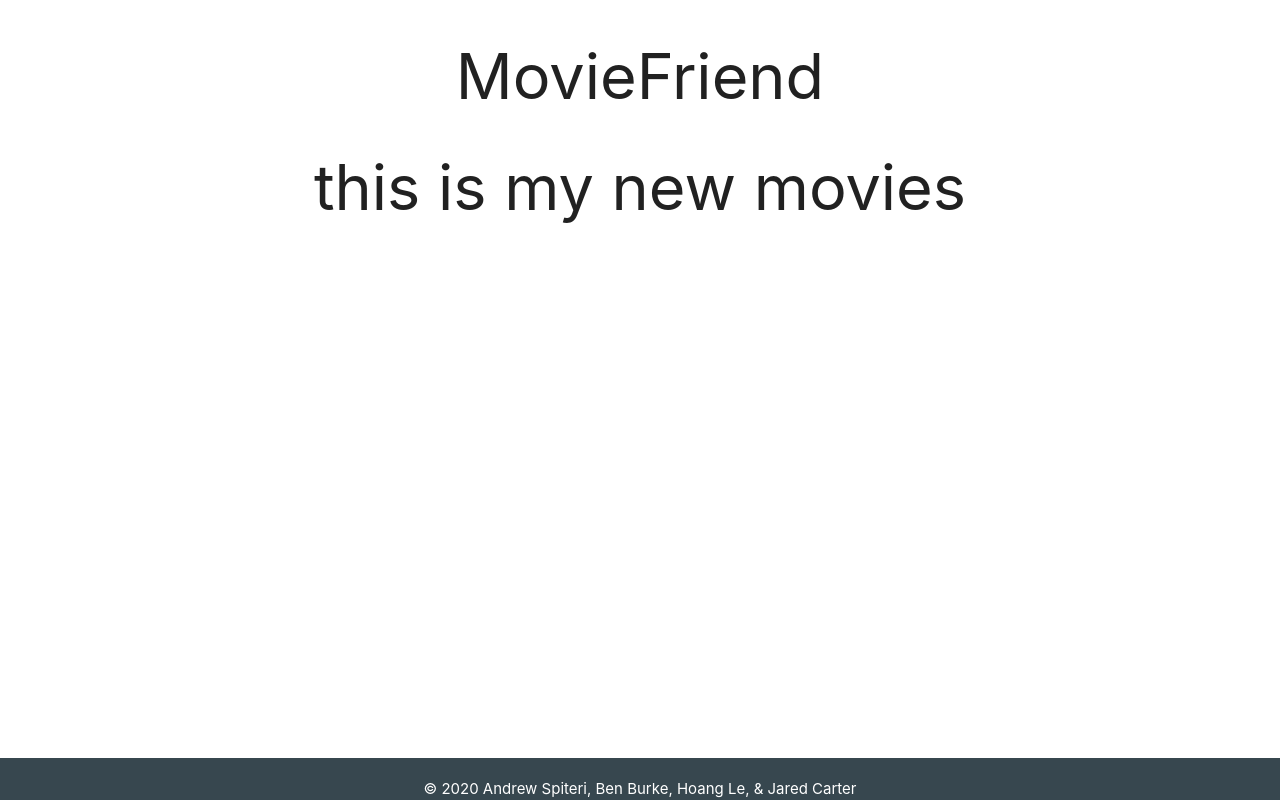
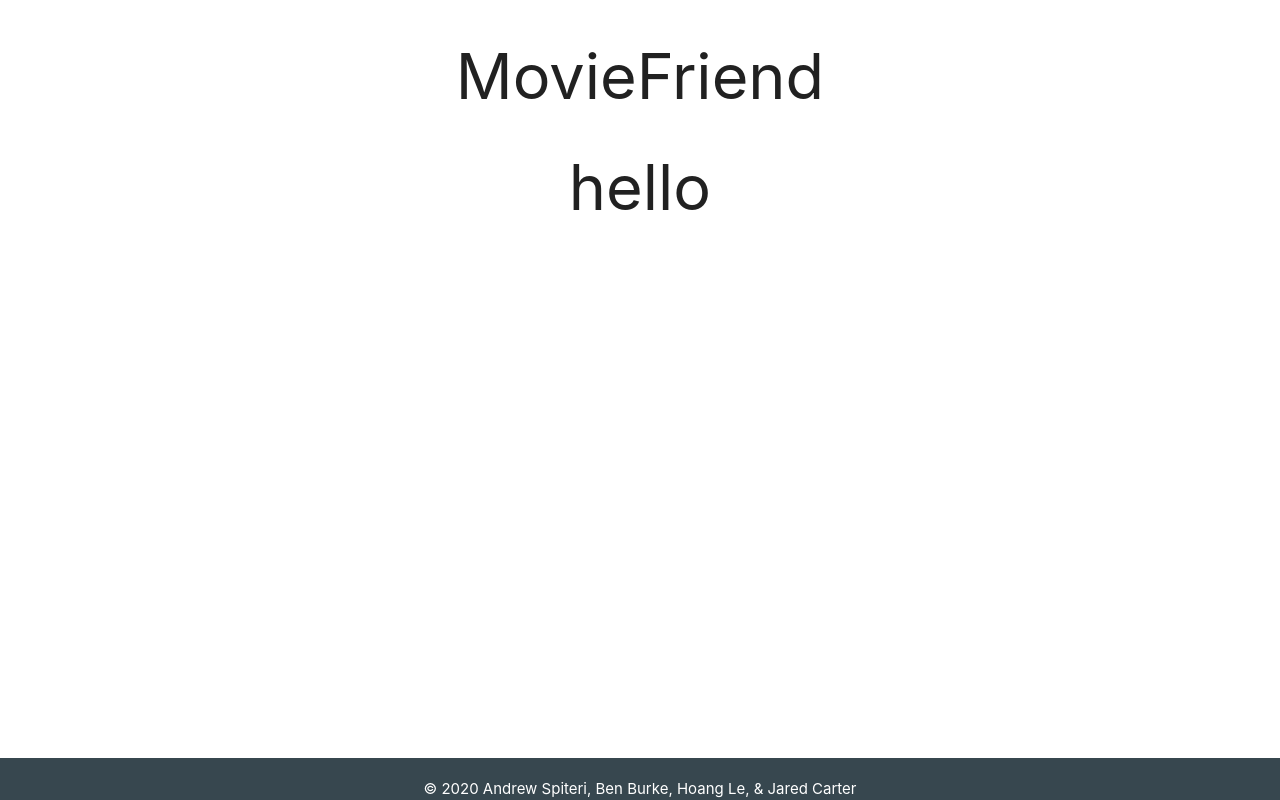
Before and after one commit to Benji-Burke/Project-2-movie-db-ui, a React (Create React App) app in the folder movie-app-ui/: page /new in a window 1280 px wide. Built offline with nearby package versions, Linux system fonts and the light colour scheme; no server answers.

Commit message:
catching up for pull

```diff
--- a/movie-app-ui/src/components/NewReleasesComponent.tsx
+++ b/movie-app-ui/src/components/NewReleasesComponent.tsx
@@ -2,7 +2,17 @@ import React from 'react';
 import axios from 'axios';
 
 
-let apiUrlBase = 'https://api.themoviedb.org/3/movie/upcoming?api_key=caeff64effe23f29a4bfd2659139c205&language=en-US&page=1'
+let apiUrlBase = `https://api.themoviedb.org/3/movie/upcoming?api_key=${process.env.REACT_APP_THE_MOVIE_DB}&language=en-US&page=1'`
+
+interface INewReleaseState{
+    newReleases: any[],
+
+    id: string,
+    search: string,
+
+
+
+}
 
 export class NewReleasesComponent extends React.Component<any,any>{
     constructor(props:any){
@@ -12,7 +22,7 @@ export class NewReleasesComponent extends React.Component<any,any>{
             movie: {},
             id: '',
             search: '',
-            movieSelected: false
+            // movieSelected: false
         }
     }
 
@@ -34,9 +44,9 @@ export class NewReleasesComponent extends React.Component<any,any>{
 
 
 
-    render(){
-        return(
-            <h1>this is my new movies </h1>
+      render() {
+        return (
+            <h1>hello</h1>
         )
+      }
     }
-}
```
